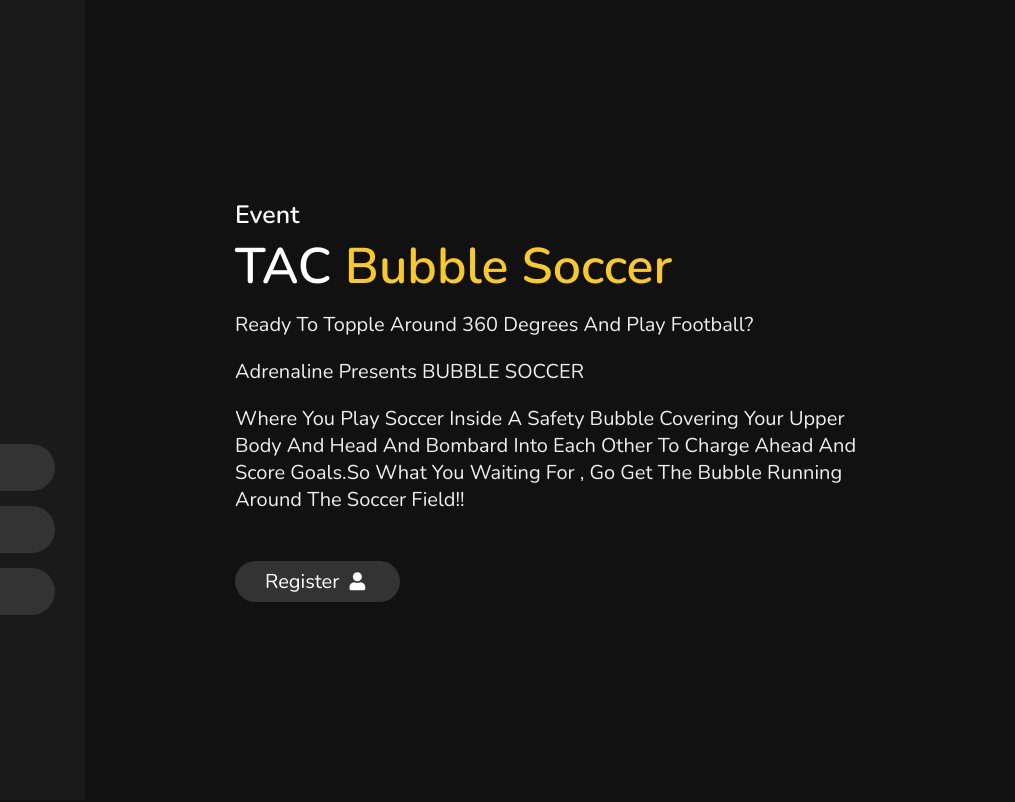
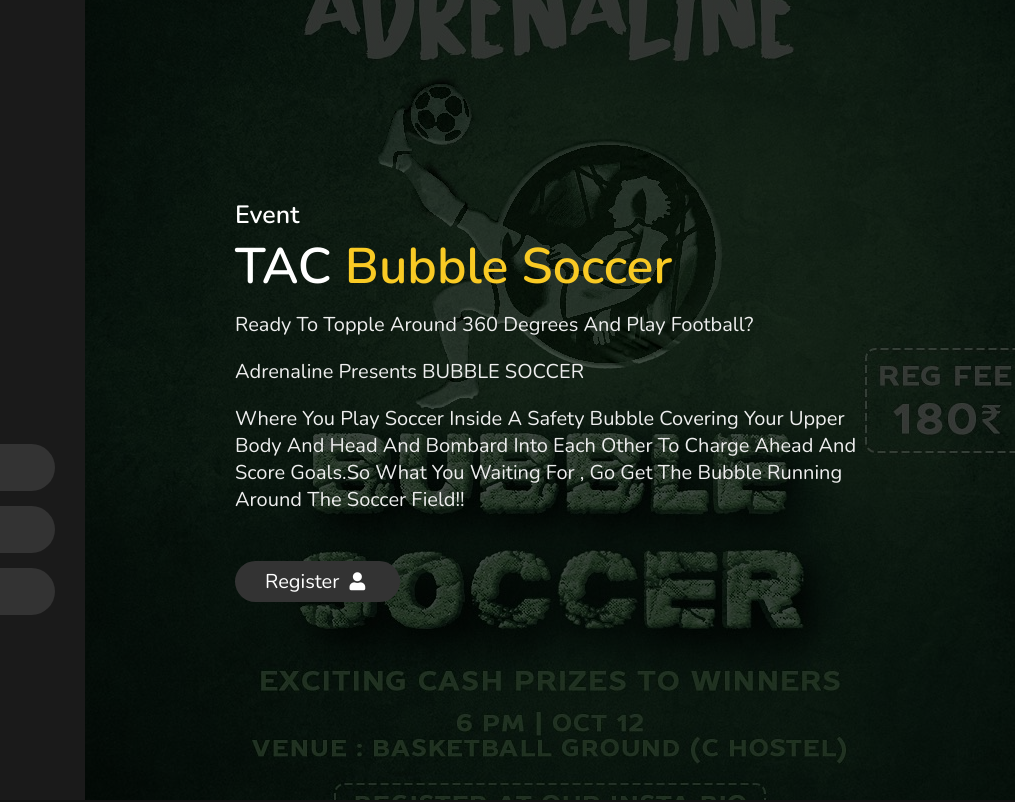
Before and after one commit to tacnitc/Adrenaline22, a plain HTML site: page index.html in a window 1280 px wide. Shown: the top 802 px of the page, 265-1280 px from the left. Drawn offline with nearby package versions, Linux system fonts and the light colour scheme.

Commit message:
darkened background. Links not added

```diff
--- a/style.css
+++ b/style.css
@@ -236,7 +236,16 @@ header .navbar ul li a:hover{
 
 
 
+#bubble{
+ background-image: linear-gradient(rgba(0,0,0,0.7),rgba(0,0,0,0.7)),url('./img/soccer.JPG');
+ background-position: center;
 
+
+
+}
+.render{
+    opacity:1
+}
 
 
 
```
Also changed, not shown: index.html (+4 -3 lines), img/soccer.JPG (added), 1 other file.
